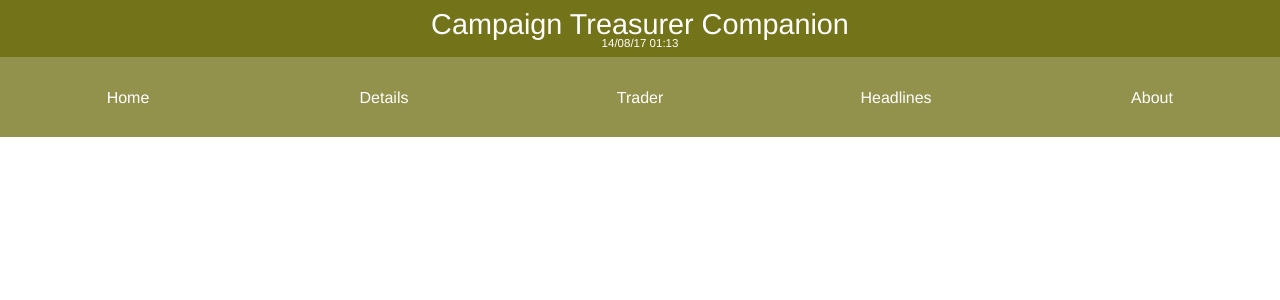
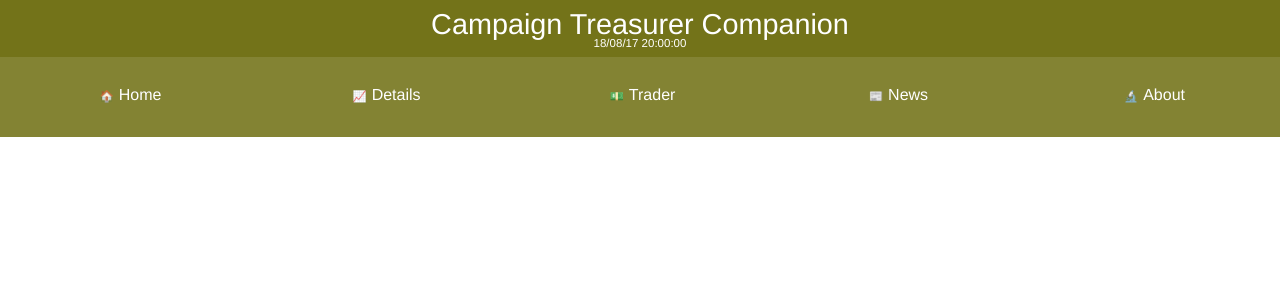
Before and after one commit to swghosh/Campaign-Treasurer-Companion-Web-App, a PHP site: page / in a window 1280 px wide. Shown: the top 300 px of the page. Run offline with PHP 8.4, Linux system fonts and the light colour scheme.

Commit message:
Added li tab buttons with emojis in menu

```diff
--- a/base.css
+++ b/base.css
@@ -4,7 +4,7 @@
 body {
     margin: 0;
     font-family: 'Helvetica Neue';
-    font-weight: 200;
+    font-weight: 300;
 }
 div.bars {
     margin: 0;
@@ -29,7 +29,7 @@ div.topbar h1 {
     margin-bottom: 0;
     padding-top: 1vh;
 }
-div.topbar small {
+div.topbar small.time {
     display: block;
     margin-top: -0.5vh;
     padding: 0;
@@ -46,7 +46,6 @@ div.bottombar {
     height: 10vh;
     width: 100vw;
     background-color: rgba(100, 100, 0, 0.7);
-    max-height: 120px;
 }
 ul.tabs {
     color: #fff;
@@ -58,23 +57,24 @@ ul.tabs {
 ul.tabs li {
     float: left;
     margin: 0;
-    padding-top: 4vh;
+    padding-top: 3.65vh;
+    padding-bottom: 3.65vh;
     display: block;
     width: 20vw;
-    height: 10vh;
     text-align: center;
-    transition: all 0.1s ease;
+    transition: all 0.5s ease-in-out;
 }
 ul.tabs li:hover {
-    height: 10vh;
-    background-color: rgba(100, 100, 0, 0.8);
-    font-size:
+    background-color: rgba(100, 100, 0, 1);
 }
-img.tab {
-    max-height: 90px;
-    display: inline-block;
+span.emoji {
+    font-size: 0.7em;
+    padding: 2%;
 }
-
+a.tabitem {
+    color: #fff;
+    text-decoration: none;
+}
 @media only screen and (min-width : 1024px) {
     div.bars {
         position: fixed;
@@ -85,5 +85,6 @@ img.tab {
     }
     div.bottombar {
         position: relative;
+        background-color: rgba(100, 100, 0, 0.8);
     }
 }
--- a/index.html
+++ b/index.html
@@ -3,6 +3,7 @@
     <head>
         <title>Campaign Treasurer Companion</title>
         <link href="base.css" rel="stylesheet" type="text/css" />
+        <meta charset="utf-8" />
     </head>
     <body>
         <div class="bars">
@@ -10,15 +11,15 @@
                 <h1>
                     Campaign Treasurer Companion
                 </h1>
-                <small>14/08/17 01:13</small>
+                <small class="time">18/08/17 20:00:00</small>
             </div>
             <div class="bottombar">
                 <ul class="tabs">
-                    <li>Home</li>
-                    <li>Details</li>
-                    <li>Trader</li>
-                    <li>Headlines</li>
-                    <li>About</li>
+                    <a href="index.html" class="tabitem"><li><span class="emoji">🏠</span>Home</li></a>
+                    <a href="details.html" class="tabitem"><li><span class="emoji">📈</span>Details</li></a>
+                    <a href="trader.html" class="tabitem"><li><span class="emoji">💵</span>Trader</li></a>
+                    <a href="news.html" class="tabitem"><li><span class="emoji">📰</span>News</li></a>
+                    <a href="about.html" class="tabitem"><li><span class="emoji">🔬</span>About</li></a>
                 </ul>
             </div>
         </div>
```
